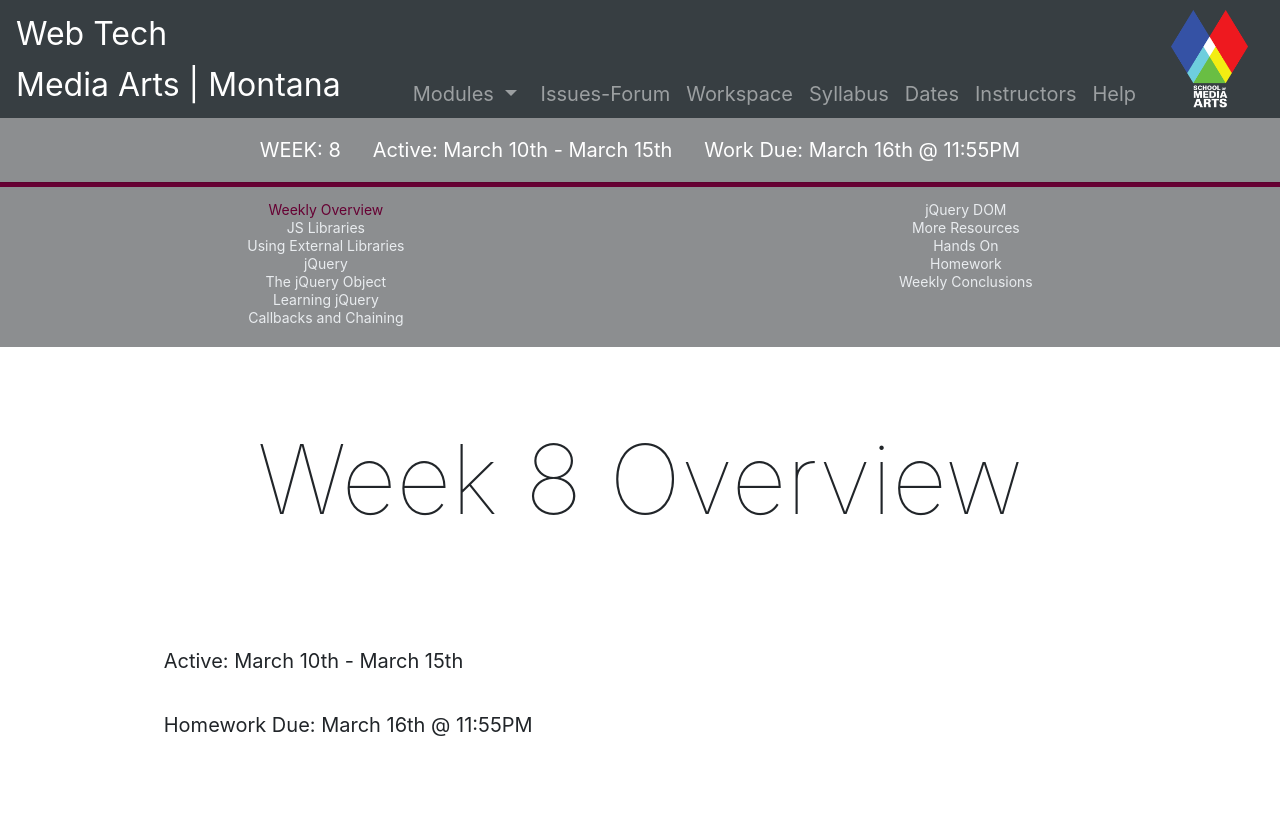
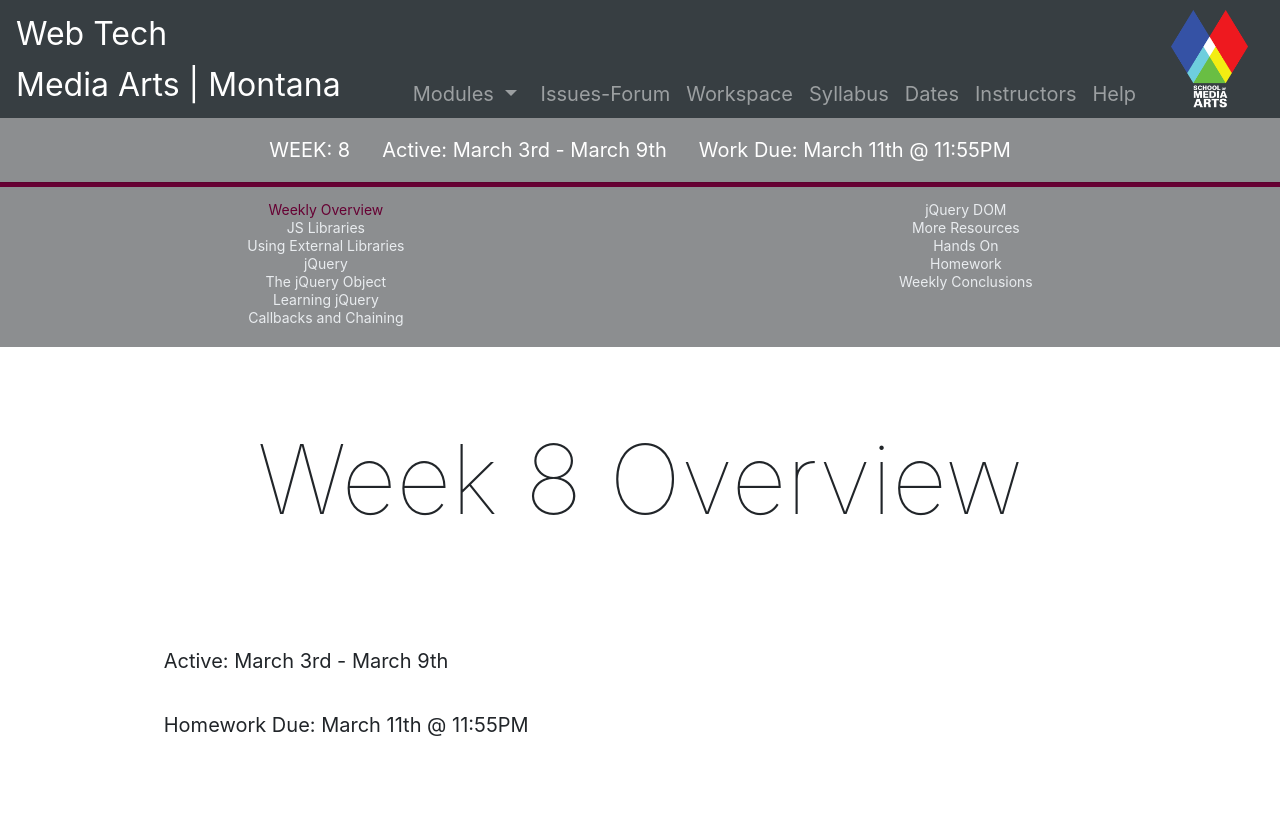
Before and after one commit to Montana-Media-Arts/441-web-tech-Spring2019-course, a Jekyll site: the page built from modules/week-8/_posts/2000-01-01-overview.md, in a window 1280 px wide. Shown: the top 825 px of the page. Built offline with Jekyll 4.4.1, drawn with Linux system fonts in a browser that asks for light colours; nearby versions of some CDN libraries.

Commit message:
Update dates.yml
changed the dates

```diff
--- a/_data/dates.yml
+++ b/_data/dates.yml
@@ -6,8 +6,8 @@
 4: ["February 3rd - February 8th", "February 9th @ 11:55PM"]
 5: ["February 10th - February 15th", "February 16th @ 11:55PM"]
 6: ["February 20th - February 22rd", " February 24rd @ 11:55PM"]
-7: ["February 24th - March 1st", "March 4nd @ 11:55PM"]
-8: ["March 10th - March 15th", "March 16th @ 11:55PM"]
+7: ["February 24th - March 2nd", "March 4nd @ 11:55PM"]
+8: ["March 3rd - March 9th", "March 11th @ 11:55PM"]
 9: ["March 17th - March 22nd", "March 23rd @ 11:55 PM"]
 10: ["March 24th - March 29th", "No Homework - Spring Break"]
 11: ["March 31st - April 5th", "April 6th @ 11:55PM"]
```
